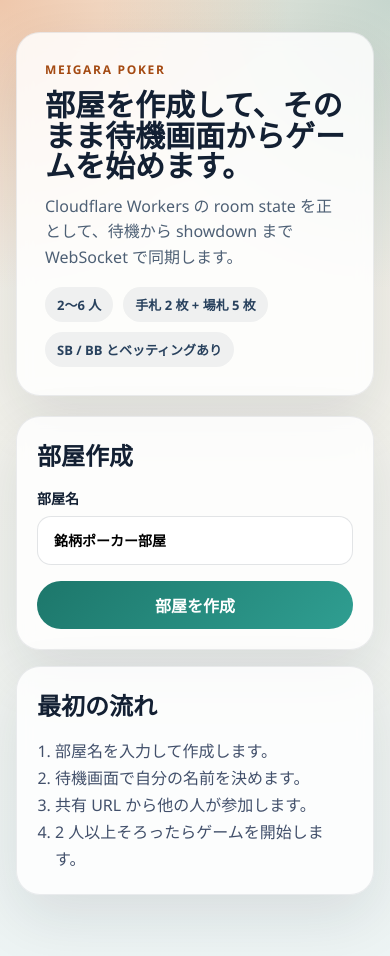
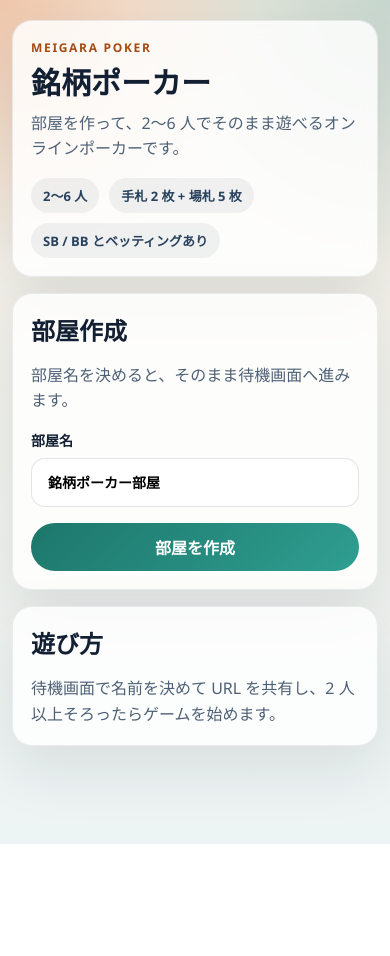
Before and after one commit to ryotaro-tanaka/meigara-poker, a React (Vite) app in the folder frontend/: page / in a window 390 px wide. Shown: the top 956 px of the page. After the commit the page ends 844 px from the top, so only its background shows below. Built offline with nearby package versions, Linux system fonts and the light colour scheme.

Commit message:
feat(frontend): redesign home and waiting screens for mobile-first flow

```diff
--- a/frontend/src/components/LobbyPanel.tsx
+++ b/frontend/src/components/LobbyPanel.tsx
@@ -18,8 +18,9 @@ export function LobbyPanel({
   return (
     <section className="panel stack">
       <div className="section-heading">
-        <h2>待機画面</h2>
+        <h2>参加準備</h2>
       </div>
+      <p className="meta-text">先に自分の名前を決めておくと、参加者一覧で分かりやすく表示されます。</p>
       <label className="field">
         <span>表示名</span>
         <input value={playerName} onChange={(event) => onNameChange(event.target.value)} placeholder="名前を入力" />
@@ -33,12 +34,7 @@ export function LobbyPanel({
         </button>
       </div>
       <p className="meta-text">2 人以上で開始できます。現在は {playerCount} 人です。</p>
-      <ul className="guide-list compact-list">
-        <li>共有 URL を送ると、そのまま同じ部屋へ参加できます。</li>
-        <li>ゲームが始まると 4 業種 × 0〜9 の 40 枚デッキが使われます。</li>
-        <li>数字入力が必要なのは bet / raise だけです。</li>
-      </ul>
-      {!canStart ? <p className="hint-text">開始ボタンは 2 人以上の参加で有効になります。</p> : null}
+      {!canStart ? <p className="hint-text">開始ボタンは 2 人以上そろうと押せます。</p> : null}
     </section>
   );
 }
--- a/frontend/src/components/SharePanel.tsx
+++ b/frontend/src/components/SharePanel.tsx
@@ -21,14 +21,14 @@ export function SharePanel({ shareUrl }: SharePanelProps) {
       <div className="section-heading">
         <h2>共有</h2>
       </div>
-      <p className="meta-text">この URL を共有すると、別のブラウザや別端末から同じ部屋に参加できます。</p>
+      <p className="meta-text">この URL を共有すると、ほかの人も同じ部屋にそのまま参加できます。</p>
       <div className="share-box">{shareUrl}</div>
-      <div className="action-row">
+      <div className="action-row action-row-start">
         <button className="secondary-button" onClick={() => void handleCopy()}>
           URL をコピー
         </button>
-        <p className="meta-text">部屋に入り直すときも同じ URL を使います。</p>
       </div>
+      <p className="meta-text">部屋に入り直すときも同じ URL を使います。</p>
       {copyMessage ? <p className="hint-text">{copyMessage}</p> : null}
     </section>
   );
--- /dev/null
+++ b/frontend/src/components/WaitingRoomSummary.tsx
@@ -0,0 +1,29 @@
+import type { ConnectionStatus } from "../lib/types";
+import { StatusBadge } from "./StatusBadge";
+
+interface WaitingRoomSummaryProps {
+  roomId: string | null;
+  roomName: string;
+  playerCount: number;
+  status: ConnectionStatus;
+  description: string;
+}
+
+export function WaitingRoomSummary({ roomId, roomName, playerCount, status, description }: WaitingRoomSummaryProps) {
+  return (
+    <section className="panel stack waiting-summary">
+      <div className="hero-topline">
+        <p className="eyebrow">Room {roomId ?? "----"}</p>
+        <StatusBadge status={status} />
+      </div>
+      <div className="stack tight">
+        <h1 className="waiting-summary-title">{roomName}</h1>
+        <p className="description">{description}</p>
+      </div>
+      <div className="hero-stats">
+        <span className="hero-stat">players: {playerCount}/6</span>
+        <span className="hero-stat">2 人以上で開始</span>
+      </div>
+    </section>
+  );
+}
--- a/frontend/src/features/room/CreateRoomScreen.tsx
+++ b/frontend/src/features/room/CreateRoomScreen.tsx
@@ -12,12 +12,10 @@ export function CreateRoomScreen({ defaultRoomName, isSubmitting, error, onSubmi
 
   return (
     <main className="app-shell">
-      <section className="hero-card">
+      <section className="hero-card home-hero">
         <p className="eyebrow">Meigara Poker</p>
-        <h1>部屋を作成して、そのまま待機画面からゲームを始めます。</h1>
-        <p className="description">
-          Cloudflare Workers の room state を正として、待機から showdown まで WebSocket で同期します。
-        </p>
+        <h1>銘柄ポーカー</h1>
+        <p className="description">部屋を作って、2〜6 人でそのまま遊べるオンラインポーカーです。</p>
         <div className="hero-stats">
           <span className="hero-stat">2〜6 人</span>
           <span className="hero-stat">手札 2 枚 + 場札 5 枚</span>
@@ -30,6 +28,7 @@ export function CreateRoomScreen({ defaultRoomName, isSubmitting, error, onSubmi
           <div className="section-heading">
             <h2>部屋作成</h2>
           </div>
+          <p className="meta-text">部屋名を決めると、そのまま待機画面へ進みます。</p>
           <label className="field">
             <span>部屋名</span>
             <input
@@ -46,14 +45,9 @@ export function CreateRoomScreen({ defaultRoomName, isSubmitting, error, onSubmi
 
         <section className="panel stack">
           <div className="section-heading">
-            <h2>最初の流れ</h2>
+            <h2>遊び方</h2>
           </div>
-          <ol className="guide-list">
-            <li>部屋名を入力して作成します。</li>
-            <li>待機画面で自分の名前を決めます。</li>
-            <li>共有 URL から他の人が参加します。</li>
-            <li>2 人以上そろったらゲームを開始します。</li>
-          </ol>
+          <p className="meta-text">待機画面で名前を決めて URL を共有し、2 人以上そろったらゲームを始めます。</p>
         </section>
       </section>
     </main>
--- a/frontend/src/features/room/RoomScreen.tsx
+++ b/frontend/src/features/room/RoomScreen.tsx
@@ -3,6 +3,7 @@ import { PlayerList } from "../../components/PlayerList";
 import { RoomHeader } from "../../components/RoomHeader";
 import { SharePanel } from "../../components/SharePanel";
 import { StatusBadge } from "../../components/StatusBadge";
+import { WaitingRoomSummary } from "../../components/WaitingRoomSummary";
 import { GameScreen } from "../game/GameScreen";
 import { getRoomDescription, getWaitingRuleItems } from "../../lib/game-ui";
 import type { AppState } from "../../state/app-state";
@@ -41,18 +42,17 @@ export function RoomScreen({
 
   return (
     <main className="app-shell">
-      <RoomHeader
+      {isWaiting ? (
+        <section className="stack">
+          <WaitingRoomSummary
             roomId={state.roomId}
             roomName={state.room?.roomName ?? "ルームを読み込み中..."}
             description={description}
             status={state.connectionStatus}
-        phase={state.room?.phase ?? null}
             playerCount={state.room?.playerCount ?? 0}
-        serverError={state.serverError}
           />
-
-      {isWaiting ? (
-        <section className="room-layout">
+          {state.serverError ? <p className="error-text">{state.serverError}</p> : null}
+          <section className="waiting-layout">
             <section className="room-main stack">
               <LobbyPanel
                 playerName={state.playerName}
@@ -63,8 +63,6 @@ export function RoomScreen({
                 onStartGame={onStartGame}
               />
               <SharePanel shareUrl={shareUrl} />
-          </section>
-          <aside className="room-side stack">
               <section className="panel stack">
                 <div className="section-heading">
                   <h2>待機者一覧</h2>
@@ -76,15 +74,26 @@ export function RoomScreen({
                 <div className="section-heading">
                   <h2>ルール</h2>
                 </div>
-              <ul className="guide-list">
+                <ul className="guide-list compact-list">
                   {getWaitingRuleItems().map((item) => (
                     <li key={item}>{item}</li>
                   ))}
                 </ul>
               </section>
-          </aside>
+            </section>
+          </section>
         </section>
       ) : (
+        <>
+          <RoomHeader
+            roomId={state.roomId}
+            roomName={state.room?.roomName ?? "ルームを読み込み中..."}
+            description={description}
+            status={state.connectionStatus}
+            phase={state.room?.phase ?? null}
+            playerCount={state.room?.playerCount ?? 0}
+            serverError={state.serverError}
+          />
           <section className="room-layout game-mode">
             <section className="room-main stack">
               <GameScreen
@@ -111,6 +120,7 @@ export function RoomScreen({
               <SharePanel shareUrl={shareUrl} />
             </aside>
           </section>
+        </>
       )}
     </main>
   );
--- a/frontend/src/lib/game-ui.ts
+++ b/frontend/src/lib/game-ui.ts
@@ -76,7 +76,7 @@ export function getCurrentTurnLabel(state: Pick<AppState, "currentTurnPlayerId"
 
 export function getRoomDescription(phase: AppState["room"] extends { phase: infer T } ? T : string): string {
   if (phase === "waiting") {
-    return "名前を決めて参加者を待ちます。2 人以上そろうとゲームを開始できます。";
+    return "名前を決めて参加者を待ちます。URL を共有して、2 人以上そろったらゲームを開始できます。";
   }
 
   if (phase === "between_hands") {
@@ -113,8 +113,8 @@ export function getStandingStatusLabel(status: FinalStanding["status"]): string
 export function getWaitingRuleItems(): string[] {
   return [
     "手札 2 枚と場札 5 枚で最強の 5 枚役を作ります。",
+    "2 人以上そろうとゲームを開始できます。",
     "各ハンドは SB / BB を置いてから preflop, flop, turn, river の順に進みます。",
-    "数字入力が必要なのは bet / raise だけで、call と all-in は必要額が自動で決まります。",
   ];
 }
 
--- a/frontend/src/styles.css
+++ b/frontend/src/styles.css
@@ -52,6 +52,10 @@ button {
 
 .hero-card.compact {
   padding-bottom: 24px;
+}
+
+.home-hero {
+  margin-bottom: 16px;
 }
 
 .hero-topline,
@@ -119,6 +123,12 @@ button {
   gap: 16px;
 }
 
+.waiting-layout {
+  display: grid;
+  grid-template-columns: minmax(0, 1fr);
+  gap: 16px;
+}
+
 .room-layout,
 .game-layout {
   display: grid;
@@ -155,6 +165,16 @@ button {
 .panel.emphasis {
   border-color: rgba(29, 119, 107, 0.18);
   box-shadow: 0 24px 70px rgba(29, 119, 107, 0.08);
+}
+
+.waiting-summary {
+  gap: 12px;
+}
+
+.waiting-summary-title {
+  margin: 0;
+  font-size: clamp(28px, 5vw, 40px);
+  line-height: 1.08;
 }
 
 .field {
@@ -405,6 +425,10 @@ button {
   align-items: center;
 }
 
+.action-row-start {
+  justify-content: flex-start;
+}
+
 .phase-timeline {
   list-style: none;
   margin: 0;
@@ -465,12 +489,32 @@ button {
   }
 
   .room-layout,
-  .game-layout {
+  .game-layout,
+  .waiting-layout {
     grid-template-columns: 1fr;
   }
 
   .primary-button,
-  .secondary-button {
+  .secondary-button,
+  .ghost-button {
     width: 100%;
   }
+
+  .app-shell {
+    padding: 20px 12px 48px;
+  }
+
+  .hero-card,
+  .panel {
+    border-radius: 20px;
+  }
+
+  .hero-card,
+  .panel {
+    padding: 18px;
+  }
+
+  .waiting-summary .hero-stats {
+    gap: 8px;
+  }
 }
```
Also changed, not shown: 1 other file (tests, documents, lock files or other folders). Lines whose indentation alone changed are shown as unchanged.
